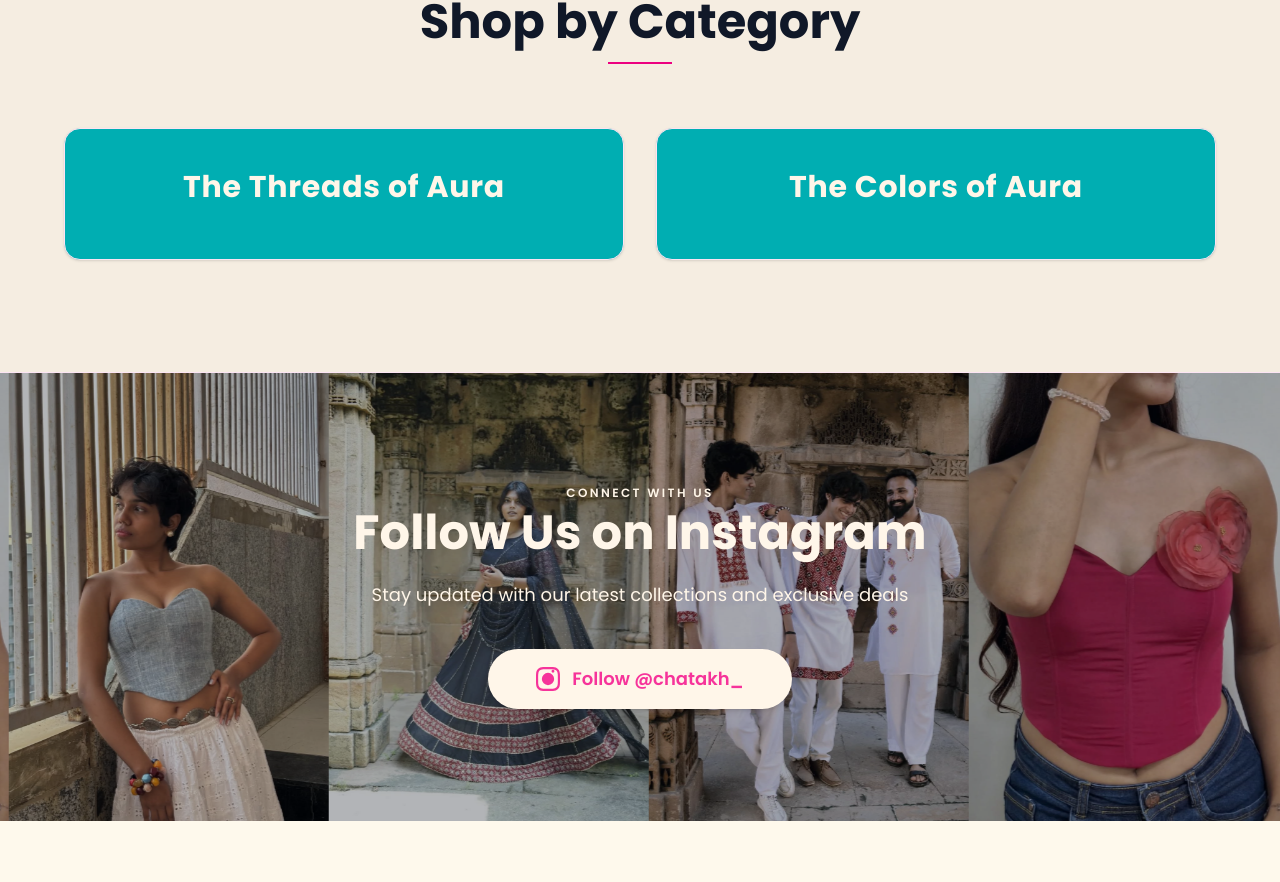
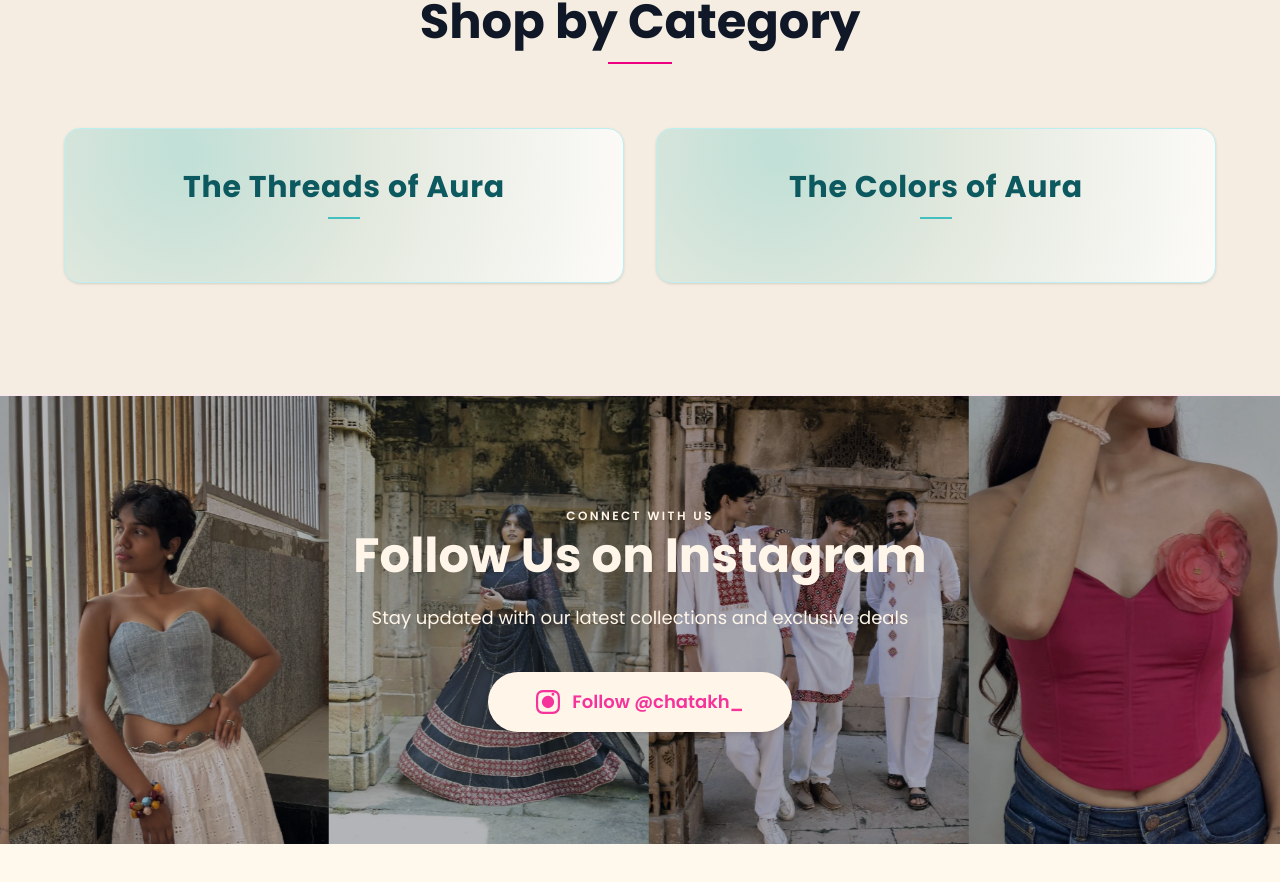
Before and after one commit to SahilKhanWDC/Chatakh-Creations, a React (Vite) app in the folder frontend/: page / in a window 1280 px wide. Shown: the part 1498-2380 px from the top of the page. Built offline with nearby package versions, Linux system fonts and the light colour scheme; no server answers.

Commit message:
implemented some more UI features

```diff
--- a/frontend/src/components/Navbar.jsx
+++ b/frontend/src/components/Navbar.jsx
@@ -1,4 +1,4 @@
-import { Link } from "react-router-dom";
+import { Link, useLocation } from "react-router-dom";
 import { useState } from "react";
 import {
   SignedIn,
@@ -9,7 +9,9 @@ import {
 
 const Navbar = () => {
   const { user } = useUser();
+  const location = useLocation();
   const [mobileMenuOpen, setMobileMenuOpen] = useState(false);
+  const showHomeButton = location.pathname !== "/";
 
   return (
     <header className="sticky top-0 z-50 bg-[#fff6e9] border-b border-pink-200 shadow-sm">
@@ -28,6 +30,15 @@ const Navbar = () => {
 
         {/* DESKTOP MENU */}
         <div className="hidden md:flex gap-6 lg:gap-8 items-center">
+          {showHomeButton && (
+            <Link
+              to="/"
+              className="text-gray-800 font-medium hover:text-[#ec0080] transition-colors duration-200 relative group text-sm lg:text-base tracking-wide"
+            >
+              Home
+              <span className="absolute bottom-0 left-0 w-0 h-0.5 bg-[#ec0080] group-hover:w-full transition-all duration-300"></span>
+            </Link>
+          )}
           <Link
             to="/collections"
             className="text-gray-800 font-medium hover:text-[#ec0080] transition-colors duration-200 relative group text-sm lg:text-base tracking-wide"
@@ -105,6 +116,15 @@ const Navbar = () => {
       {mobileMenuOpen && (
         <div className="md:hidden border-t border-pink-200 bg-[#fff6e9] animate-in fade-in slide-in-from-top-2 duration-200">
           <div className="max-w-7xl mx-auto px-4 py-4 flex flex-col gap-2">
+            {showHomeButton && (
+              <Link
+                to="/"
+                className="text-gray-800 font-medium hover:text-[#ec0080] py-3 px-3 rounded-lg hover:bg-[#fce4f3] transition-colors duration-200 text-base"
+                onClick={() => setMobileMenuOpen(false)}
+              >
+                Home
+              </Link>
+            )}
             <Link
               to="/collections"
               className="text-gray-800 font-medium hover:text-[#ec0080] py-3 px-3 rounded-lg hover:bg-[#fce4f3] transition-colors duration-200 text-base"
--- a/frontend/src/pages/Home.jsx
+++ b/frontend/src/pages/Home.jsx
@@ -343,13 +343,19 @@ const Home = () => {
 const CategoryCard = ({ title, to, delay }) => (
   <Link
     to={to}
-    className={`group bg-[#00aeb2] border border-[#fce4f3] rounded-xl sm:rounded-2xl p-6 sm:p-8 md:p-10 flex flex-col items-center justify-center text-center shadow-sm hover:shadow-md hover:border-[#ec0080] hover:bg-[#fdf0f8] transition-all duration-300 hover:-translate-y-1`}
+    className={`group relative overflow-hidden rounded-xl sm:rounded-2xl p-6 sm:p-8 md:p-10 flex flex-col items-center justify-center text-center border border-[#bdeef0] bg-[radial-gradient(circle_at_22%_18%,rgba(0,174,178,0.15)_0%,rgba(0,174,178,0.08)_38%,rgba(255,255,255,0.78)_100%)] shadow-sm transition-all duration-300 hover:-translate-y-0.5 hover:shadow-lg hover:shadow-[#00aeb2]/20 hover:border-[#00aeb2]/40`}
     style={{ animationDelay: `${delay}ms` }}
   >
-    <h3 className="text-xl sm:text-2xl md:text-3xl font-bold text-[#fff6e9] group-hover:text-[#ec0080] transition-colors duration-200 tracking-wide">
+    <span className="pointer-events-none absolute inset-0 bg-[radial-gradient(circle_at_20%_10%,rgba(0,174,178,0.10),transparent_45%)] opacity-80 transition-opacity duration-300 group-hover:opacity-100"></span>
+    <span className="pointer-events-none absolute -left-16 top-0 h-full w-12 -skew-x-12 bg-white/35 opacity-0 transition-all duration-500 group-hover:left-[120%] group-hover:opacity-100"></span>
+
+    <h3 className="relative z-10 text-xl sm:text-2xl md:text-3xl font-bold text-[#0d5960] group-hover:text-[#08464b] transition-colors duration-300 tracking-wide">
       {title}
     </h3>
-    <span className="mt-3 w-8 h-0.5 bg-[#ec0080] opacity-0 group-hover:opacity-100 transition-all duration-300"></span>
+    <span className="relative z-10 mt-3 h-0.5 w-8 bg-[#00aeb2]/70 transition-all duration-300 group-hover:w-14"></span>
+    <span className="relative z-10 mt-2 text-[10px] uppercase tracking-[0.25em] text-[#5c8083] opacity-0 transition-opacity duration-300 group-hover:opacity-90">
+      Explore
+    </span>
   </Link>
 );
 
```
